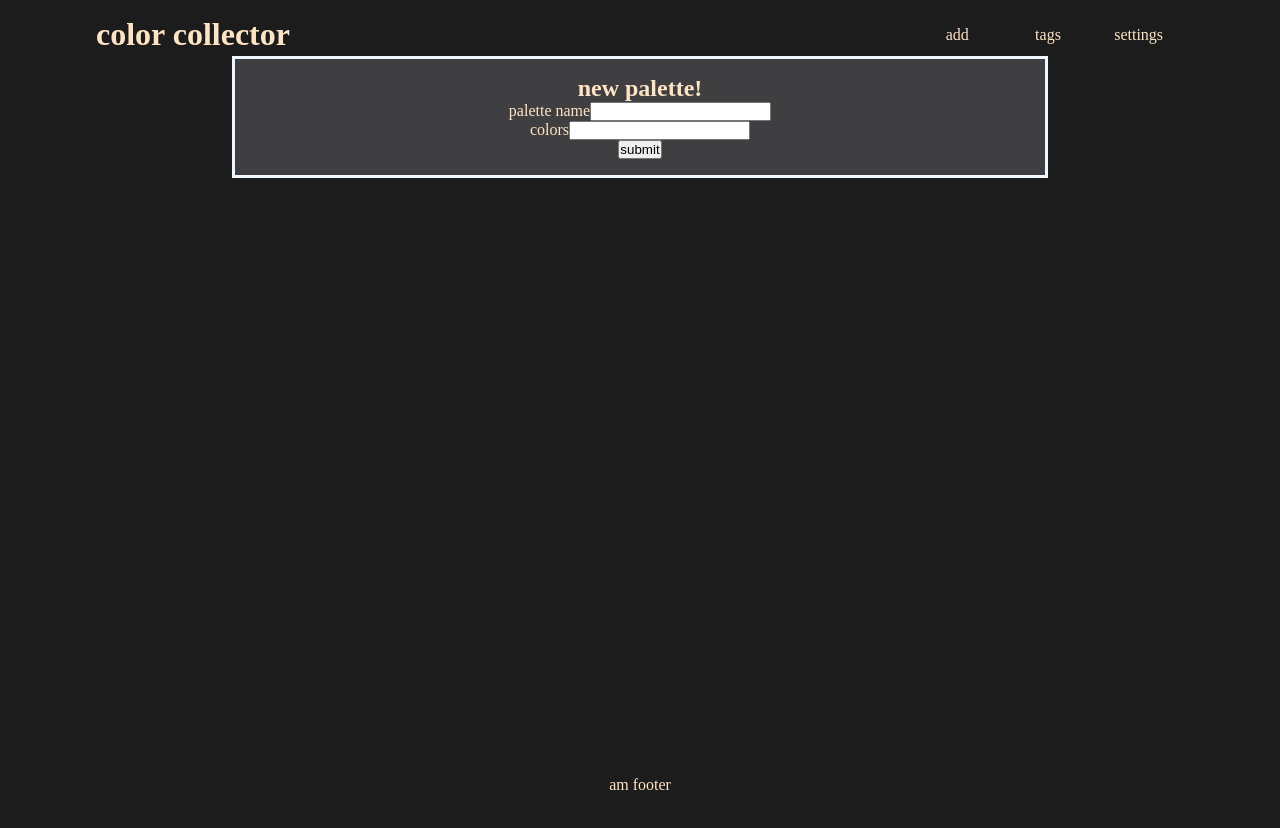
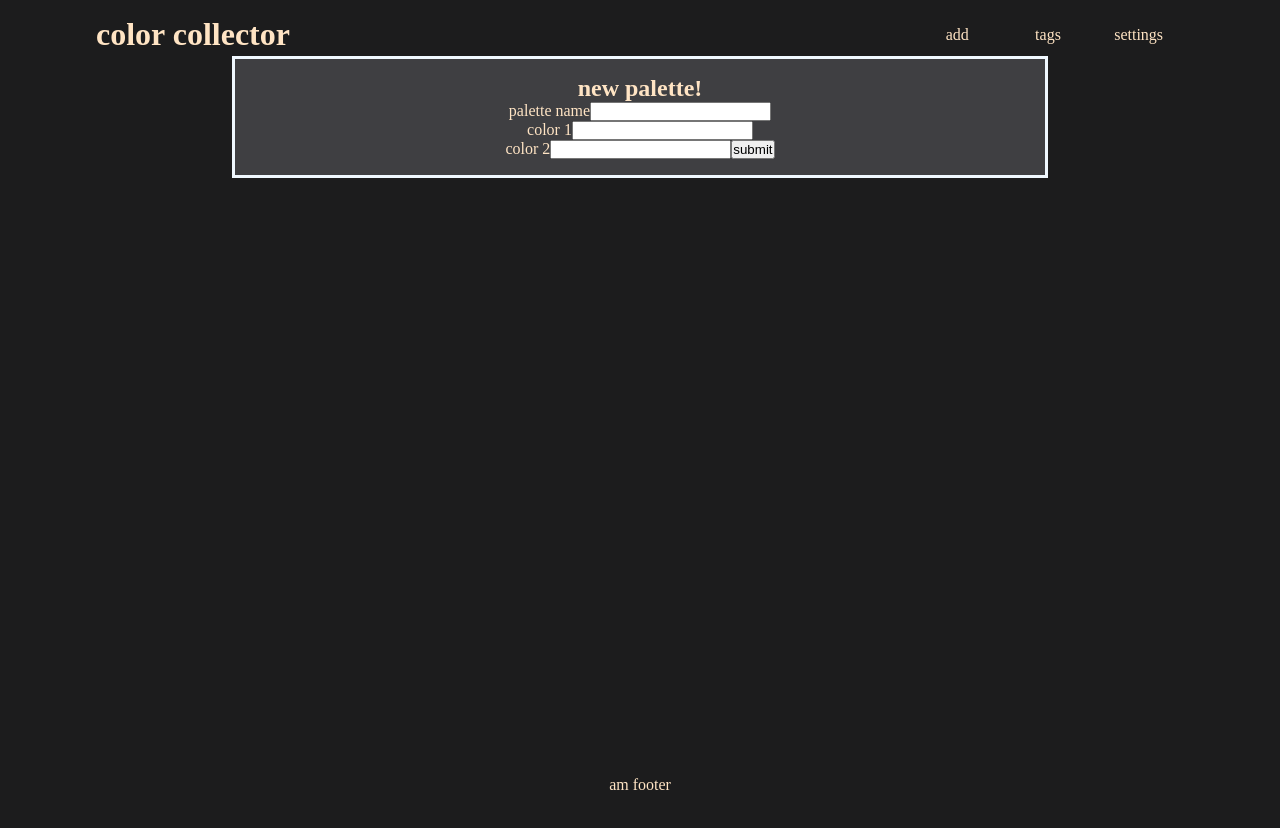
Before and after one commit to mistyb01/color-collector, a React (Create React App) app: page / in a window 1280 px wide. Both pictures are taken after a click on the element "add". Shown: the top 828 px of the page. Built offline with nearby package versions, Linux system fonts and the light colour scheme.

Commit message:
adding colors split into multiple fields

```diff
--- a/src/AddPopup.js
+++ b/src/AddPopup.js
@@ -1,6 +1,6 @@
 import React from 'react';
 import './App.css';
-function AddPopup({handlePaletteAdd, setPaletteName, setColorList}) {
+function AddPopup({handlePaletteAdd, setPaletteName, colorList, setColorList}) {
 
   function handlePaletteName(e) {
     // console.log(e.target.value);
@@ -8,8 +8,9 @@ function AddPopup({handlePaletteAdd, setPaletteName, setColorList}) {
   }
 
   function handleColorList(e) {
-    let colorStr = e.target.value;
-    let colorArr = colorStr.split(',');
+    let colorArr = [...colorList];
+    colorArr[e.target.id] = e.target.value;
+    console.log(colorArr);
     setColorList(colorArr);
   }
 
@@ -24,10 +25,15 @@ function AddPopup({handlePaletteAdd, setPaletteName, setColorList}) {
             </label>
             <br/>
             <label>
-              colors
-              <input type="text" onChange={handleColorList}/>
+              color 1
+              <input type="text" id="0" onChange={handleColorList}/>
             </label>
             <br/>
+            <label>
+              color 2
+              <input type="text" id="1" onChange={handleColorList}/>
+            </label>
+
             <input type="submit" value="submit"/>
           </form>
       </section>
--- a/src/App.css
+++ b/src/App.css
@@ -60,10 +60,12 @@ footer {
     background-color: rgb(63, 63, 66);
     border: 3px solid aliceblue;
     text-align: center;
+    z-index: 2;
 }
 
 .palette-container {
     position: relative;
+
 }
 .delete-btn {
     position: absolute;
@@ -73,4 +75,5 @@ footer {
     background-color: aliceblue;
     padding: 0.25rem 0.5rem;
     border-radius: 20px;
+    /* display: none; */
 }
--- a/src/Palette.js
+++ b/src/Palette.js
@@ -2,19 +2,22 @@ import React, { useEffect } from 'react';
 import './App.css';
 
 function Palette({paletteList}) {
+  function deletePalette(e) {
+    console.log(e);
+  }
 
+  // issue: how to target the color palette when delete btn is pressed?
   return (
     <>
     {paletteList.map((palette, index) => (
       <div className='palette-container'>
-              <div className='delete-btn'>&#10005;</div>
+        <div className='delete-btn' onClick={deletePalette}>&#10005;</div>
         <div className='color-palette'>
           {palette.colors.map((color, index) => (
             <div style={{ 'backgroundColor': color }} >&nbsp;</div>
           ))}
         </div>
         <h3>{palette.paletteName}</h3>
-
       </div>
     ))}
     </>
```
Lines whose indentation alone changed are shown as unchanged.
